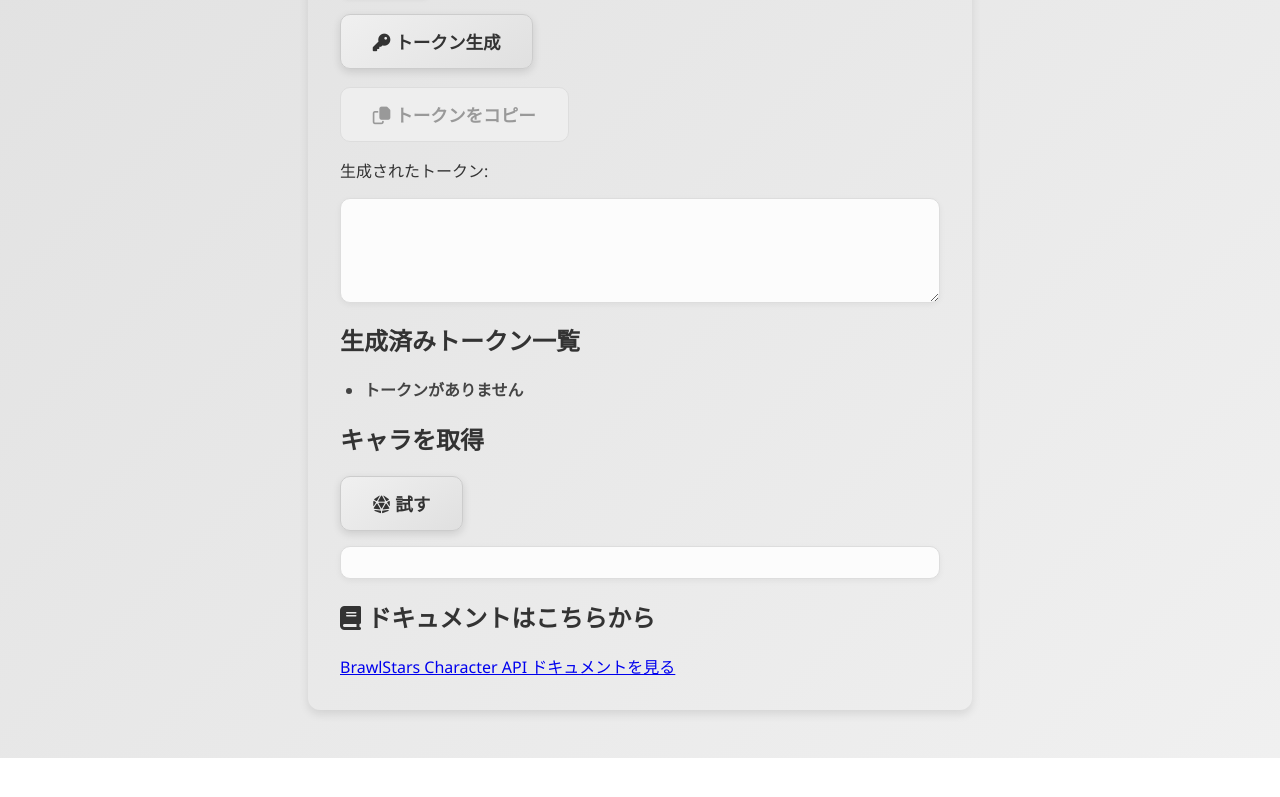
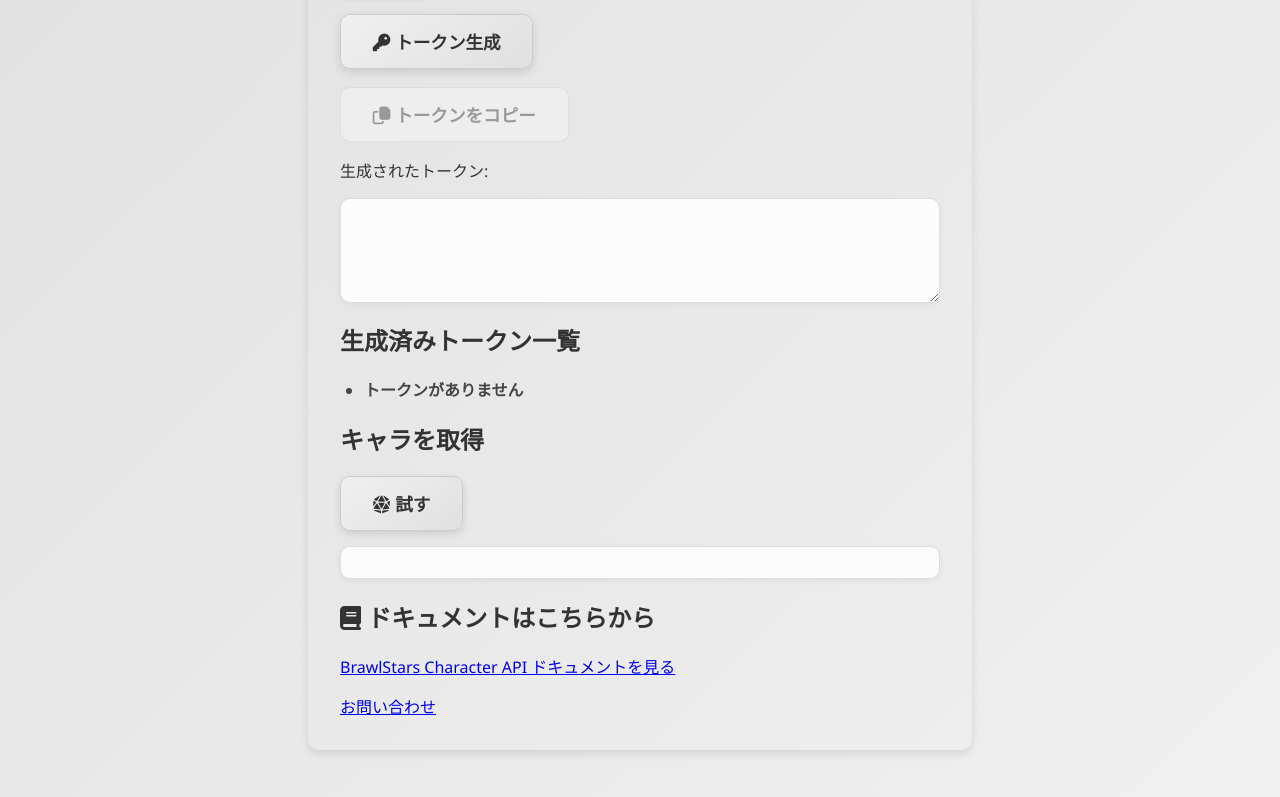
Before and after one commit to tanuki276/api-brawlstars-character, a website: page public/index.html in a window 1280 px wide. Shown: the part 331-1128 px from the top of the page. Before the commit the page ends 1089 px from the top, so only its background shows below. Drawn offline with Linux system fonts and the light colour scheme.

Commit message:
index.html の更新

```diff
--- a/public/index.html
+++ b/public/index.html
@@ -76,6 +76,11 @@
       >BrawlStars Character API ドキュメントを見る</a
     >
   </p>
+
+  <p>
+    <a href="https://a-b-c.vercel.app/" target="_blank" rel="noopener noreferrer">お問い合わせ</a>
+  </p>
+
   <script>
     const generateBtn = document.getElementById('generateToken');
     const getCharBtn = document.getElementById('getCharacter');
```
